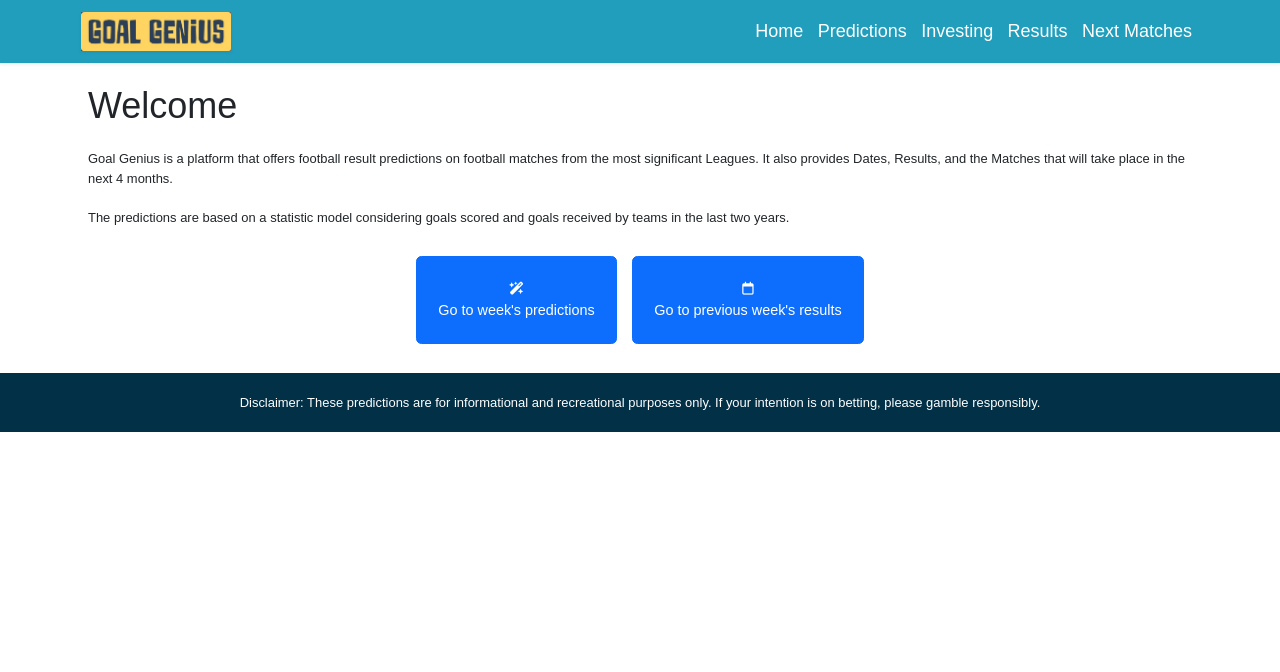
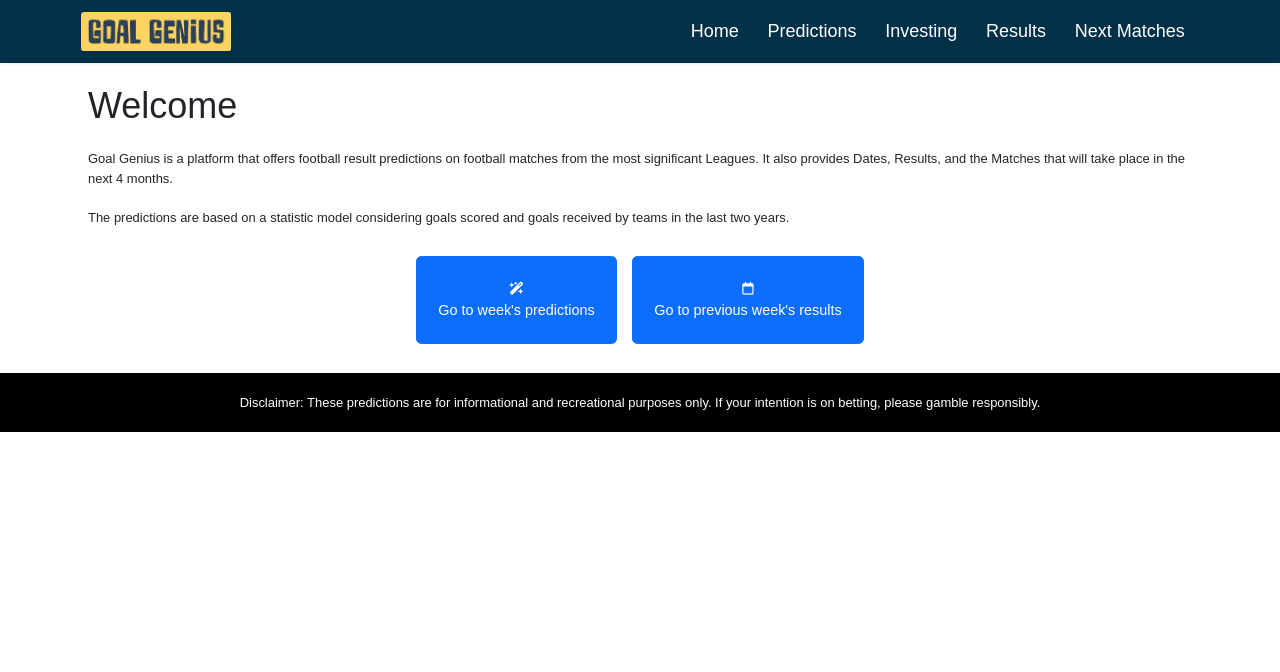
Before and after one commit to ignaciomedinar/predictions, a Flask app: page / in a window 1280 px wide. Shown: the top 672 px of the page. Run offline with Flask 3, Linux system fonts and the light colour scheme; some libraries are stand-ins or nearby versions.

Commit message:
Fix colors

```diff
--- a/static/style.css
+++ b/static/style.css
@@ -31,7 +31,8 @@ a {
 /* Header */
 header {
   /* background-color: #343a40; */
-  background-color: rgb(33, 158, 188);
+  /* background-color: rgb(33, 158, 188); */
+  background-color: rgb(2, 48, 71);
 }
 
 header .logo {
@@ -75,7 +76,10 @@ header .nav-link {
 
 header .nav-link:hover {
   /* background-color: #fff; */
-  color: rgb(2, 48, 71);
+  /* color: rgb(2, 48, 71); */
+  /* color: rgb(251, 133, 0);*/
+  color: rgb(33, 158, 188);
+  /* font-weight: bold; */
 }
 
 /* Main */
@@ -135,7 +139,8 @@ td img {
 
 /* Footer */
 footer {
-  background-color: rgb(2, 48, 71);
+  /* background-color: rgb(2, 48, 71); */
+  background-color: black;
   color: #fff;
   text-align: center;
   padding: 20px 0;
@@ -209,69 +214,6 @@ input{
 }
 /* ________ */
 
-/*
-@media (min-width: 640px) {
-  .sm\:grid-cols-2 {
-    grid-template-columns: repeat(2, minmax(0, 1fr));
-  }
-}
-
-@media (min-width: 768px) {
-  .md\:visible {
-    visibility: visible;
-  }
-
-  .md\:static {
-    position: static;
-  }
-
-  .md\:z-auto {
-    z-index: auto;
-  }
-
-  .md\:my-0 {
-    margin-top: 0px;
-    margin-bottom: 0px;
-  }
-
-  .md\:block {
-    display: block;
-  }
-
-  .md\:flex {
-    display: flex;
-  }
-
-  .md\:hidden {
-    display: none;
-  }
-
-  .md\:w-auto {
-    width: auto;
-  }
-
-  .md\:items-center {
-    align-items: center;
-  }
-
-  .md\:justify-between {
-    justify-content: space-between;
-  }
-
-  .md\:py-0 {
-    padding-top: 0px;
-    padding-bottom: 0px;
-  }
-
-  .md\:pl-0 {
-    padding-left: 0px;
-  }
-
-  .md\:opacity-100 {
-    opacity: 1;
-  }
-} */
-
 /* Define a CSS class for the bold and green style */
 .bold-green {
   font-weight: bold;
--- a/templates/base.html
+++ b/templates/base.html
@@ -28,24 +28,24 @@
         <div class="container">
             <nav class="navbar navbar-expand-lg navbar-light">
                 <a class="navbar-brand" href="/"><img class="shadow-sm" src="static/logo-test.jpg" alt="Goal Genius"></a>
-                <button class="navbar-toggler" type="button" data-bs-toggle="collapse" data-bs-target="#navbarNav" aria-controls="navbarNav" aria-expanded="false" aria-label="Toggle navigation">
+                <button class="navbar-toggler navbar-dark" type="button" data-bs-toggle="collapse" data-bs-target="#navbarNav" aria-controls="navbarNav" aria-expanded="false" aria-label="Toggle navigation">
                     <span class="navbar-toggler-icon"></span>
                 </button>
                 <div class="collapse navbar-collapse" id="navbarNav">
                     <ul class="navbar-nav ms-auto">
-                        <li class="nav-item">
+                        <li class="nav-item mx-2">
                             <a class="nav-link" aria-current="page" href="/">Home</a>
                         </li>
-                        <li class="nav-item">
+                        <li class="nav-item mx-2">
                             <a class="nav-link" href="predictions">Predictions</a>
                         </li>
-                        <li class="nav-item">
+                        <li class="nav-item mx-2">
                             <a class="nav-link" href="invest">Investing</a>
                         </li>
-                        <li class="nav-item">
+                        <li class="nav-item mx-2">
                             <a class="nav-link" href="results">Results</a>
                         </li>
-                        <li class="nav-item">
+                        <li class="nav-item mx-2">
                             <a class="nav-link" href="calendar">Next Matches</a>
                         </li>
                     </ul>
```
